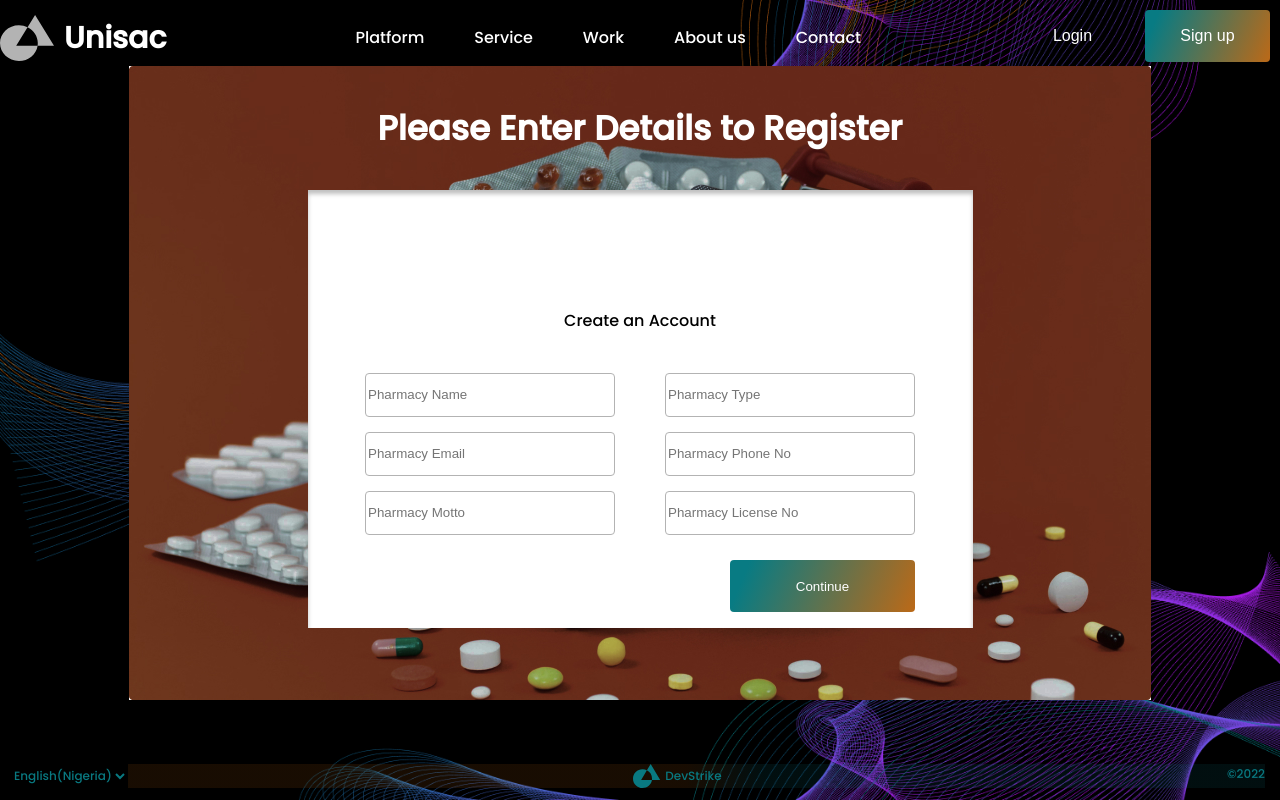
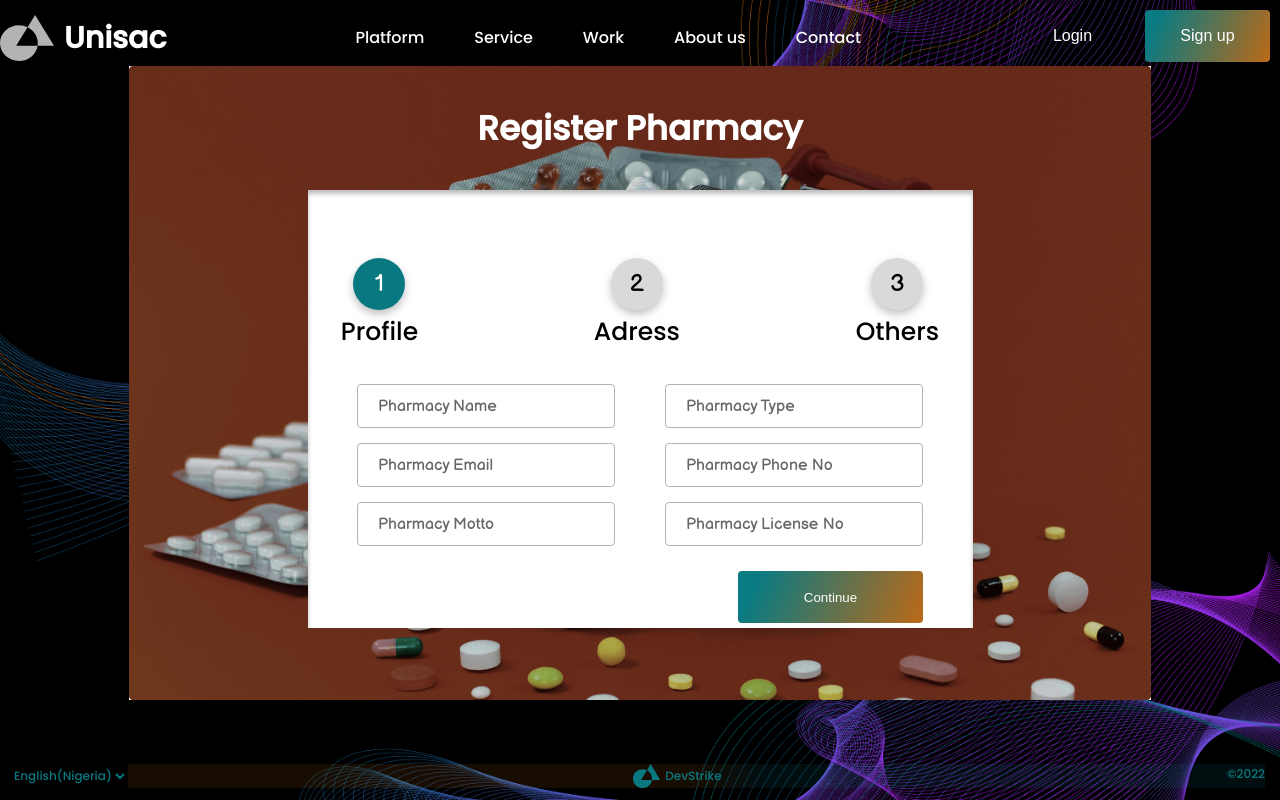
Before and after one commit to Ekoh-ThankGod/UniSach-Web-Frontend, a React (Create React App) app: page /signup in a window 1280 px wide. Both pictures are taken after a click on the button "Continue". Built offline with nearby package versions, Linux system fonts and the light colour scheme.

Commit message:
added styles to input fields

```diff
--- /dev/null
+++ b/src/components/profileaddress/profile-address.component.jsx
@@ -0,0 +1,24 @@
+import "./profile-address.styles.scss";
+
+const ProfileAddress = ({ classDisplayAddress }) =>{
+	console.log(classDisplayAddress);
+
+	return(
+		<div className={`profile-address ${classDisplayAddress}`}>
+			<div className="profile-address__container">
+				<span className="profile-address__number profile-address__common"> 1 </span>
+				<span className="profile-address__subheading">Profile</span>
+			</div>
+			<div className="profile-address__container">
+				<span className="profile-address__number"> 2 </span>
+				<span className="profile-address__subheading">Adress</span>
+			</div>
+			<div className="profile-address__container">
+				<span className="profile-address__number"> 3 </span>
+				<span className="profile-address__subheading">Others</span>
+			</div>
+		</div>
+	)
+}
+
+export default ProfileAddress;
--- /dev/null
+++ b/src/components/profileaddress/profile-address.styles.scss
@@ -0,0 +1,48 @@
+.profile-address{
+	display: flex;
+	justify-content: space-between;
+	margin-bottom: 40px;
+	width: 90%;
+
+	&__display{
+		display: none;
+	}
+
+	&__container{
+		display: flex;
+		flex-direction: column;
+		justify-content: center;
+		align-items: center;
+	}
+
+	&__subheading{
+		font-family: 'Poppins';
+		font-style: normal;
+		font-weight: 400;
+		font-size: 25px;
+		line-height: 24px;
+	}
+
+	&__number{
+		font-family: 'Balsamiq Sans';
+		font-style: normal;
+		font-weight: 400;
+		font-size: 24px;
+		line-height: 24px;
+		width: 52px;
+		height: 52px;
+		filter: drop-shadow(0px 4px 4px rgba(0, 0, 0, 0.25));
+		border-radius: 50%;
+		background: #D9D9D9;
+		color: #000000;
+		display: flex;
+		justify-content: center;
+		align-items:center;
+		margin-bottom: 10px;
+	}
+
+	&__common{
+		background: #097981;
+		color: #FFFFFF;
+	}
+}
--- a/src/pages/singup-page/signup.component.jsx
+++ b/src/pages/singup-page/signup.component.jsx
@@ -1,5 +1,6 @@
 import {useState} from "react";
 import "./signup.styles.scss";
+import ProfileAddress from "../../components/profileaddress/profile-address.component.jsx";
 
 const SignUpPage = () =>{
 
@@ -15,6 +16,9 @@ const SignUpPage = () =>{
 		];
 	const [createAccountDetailsValues, setCreateAccountDetails] = useState(createAccountDetails);
 	const [inputDetailsValues, setInputDetailValues] = useState(inputDetails);
+	const [heading, setHeading] = useState("Please Enter Details to Register");
+	const [classDisplay, setClassDisplay] = useState("");
+	const [classDisplayAddress, setClassDisplayAddress] = useState("profile-address__display");
 
 	// Handles the changes in the input
 	const onInputChange = (event) =>{
@@ -52,14 +56,18 @@ const SignUpPage = () =>{
 			)
 		})
 		setInputDetailValues(inputFields);
-		console.log(inputDetailsValues);
+		setHeading("Register Pharmacy");
+		setClassDisplay("signup-container__display");
+		setClassDisplayAddress("");
+		// console.log(inputDetailsValues);
 	}
 
 	return(
 		<div className="signup-container">
-			<h2 className="signup-container__text">Please Enter Details to Register</h2>
+			<h2 className="signup-container__text">{heading}</h2>
 			<div className="signup-container__margin">
-				<span className="signup-container__span">Create an Account</span>
+				<span className={`signup-container__span ${classDisplay}`}>Create an Account</span>
+				<ProfileAddress classDisplayAddress={classDisplayAddress}/>
 				<div className="signup-container__account">
 					{
 						inputDetailsValues.map(el =>{
--- a/src/pages/singup-page/signup.styles.scss
+++ b/src/pages/singup-page/signup.styles.scss
@@ -45,6 +45,13 @@
 		border: 1px solid #B3B3B3;
 		margin-bottom: 15px;
 		border-radius: 4px;
+
+		font-family: 'Poppins';
+		font-style: normal;
+		font-weight: 500;
+		font-size: 16px;
+		line-height: 24px;
+		padding-left: 10px;
 	}
 
 	&__common{
@@ -78,4 +85,18 @@
 		margin-bottom: 40px;
 		margin-top: 40px;
 	}
+
+	&__display{
+		display: none;
+	}
 }
+
+::placeholder{
+	font-family: 'Balsamiq Sans';
+	font-style: normal;
+	font-weight: 400;
+	font-size: 16px;
+	line-height: 24px;
+	padding-left: 10px;
+	color: #666666;
+}
```
